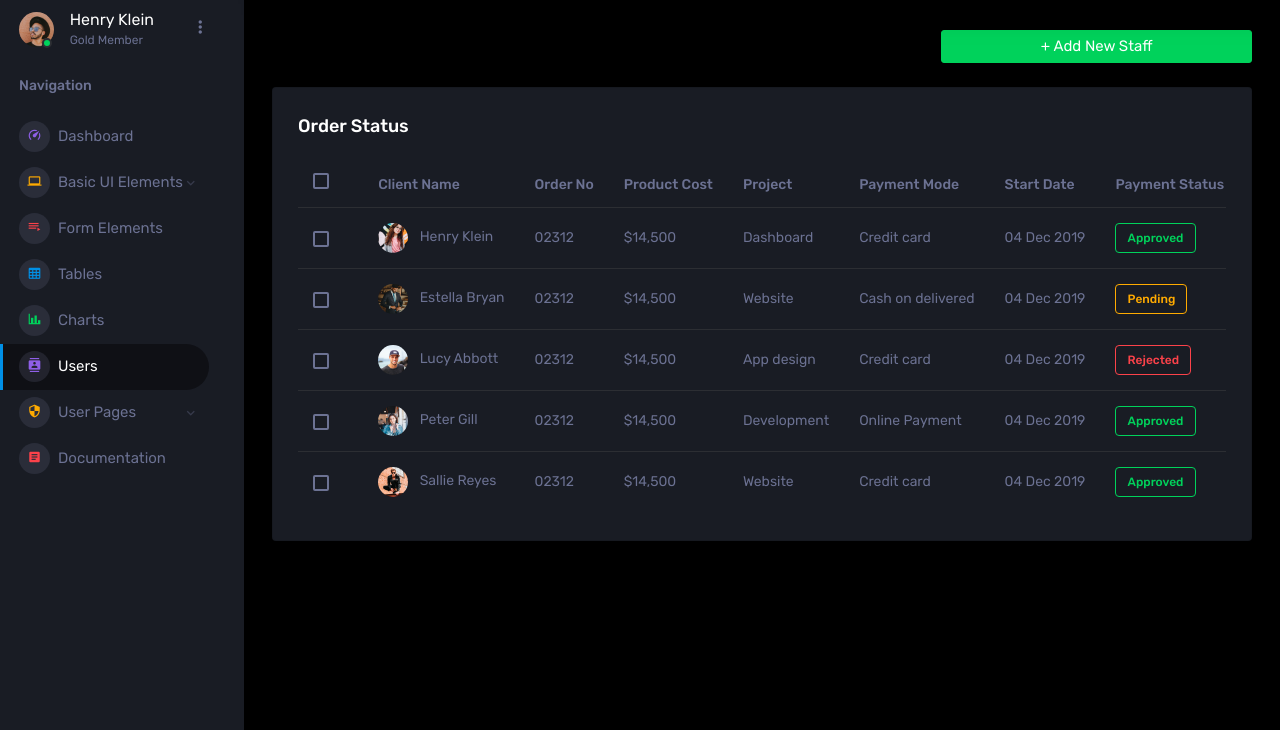
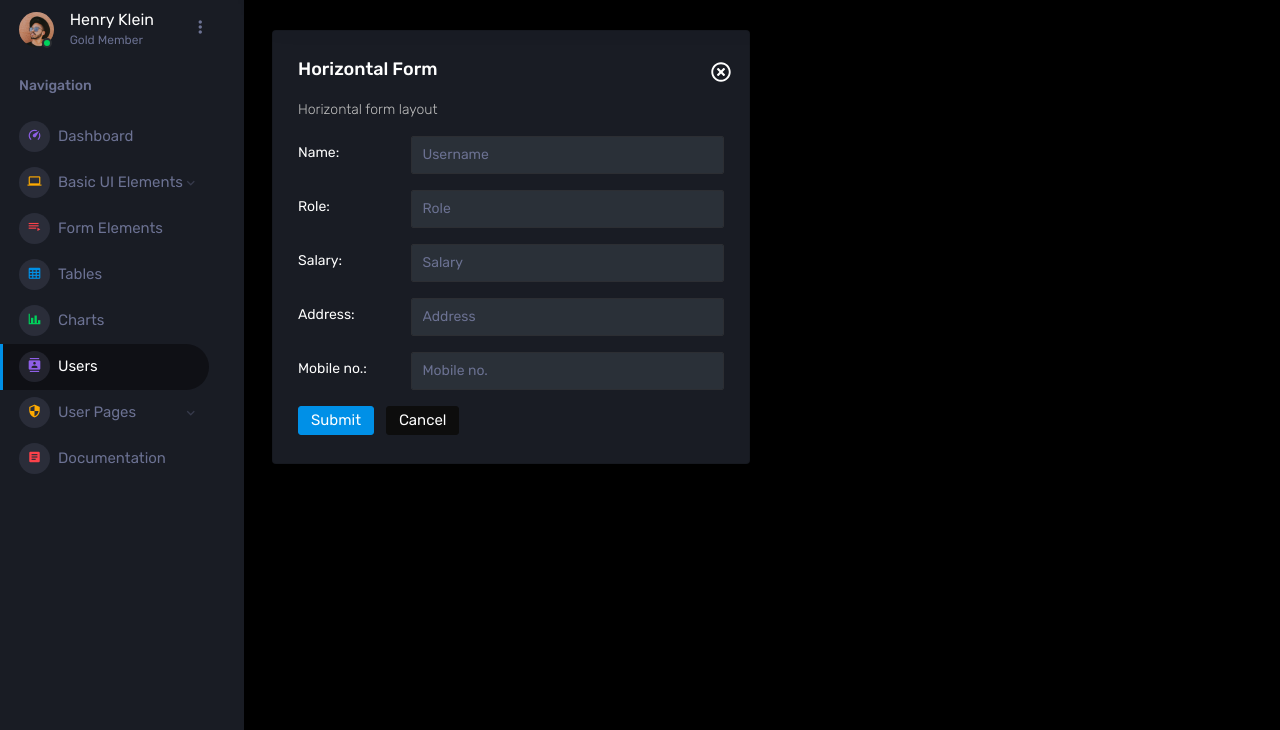
Before and after one commit to PathParakh/attendance, a Django app: page /user in a window 1280 px wide, after a click on "+ Add New Staff". Shown: the part 70-800 px from the top of the page. Run offline with Django 3.2, Linux system fonts and the light colour scheme; some libraries are stand-ins or nearby versions.

Commit message:
style changed form

```diff
--- a/salary/templates/salary/user.html
+++ b/salary/templates/salary/user.html
@@ -153,16 +153,51 @@
             <div class="col-md-6 grid-margin stretch-card">
                 <div class="card">
                     <div class="card-body">
-                        <h4 class="card-title">Horizontal Form</h4>
+                        <div class="row">
+                            <div class="col-11">
+                                <h4 class="card-title">Horizontal Form</h4>
+                            </div>
+                            <div class="col-1">
+                                <svg style="cursor: pointer; height: 20px" onclick="close_form()" aria-hidden="true" focusable="false" data-prefix="far" data-icon="times-circle" class="svg-inline--fa fa-times-circle fa-w-16" role="img" xmlns="http://www.w3.org/2000/svg" viewBox="0 0 512 512">
+                                    <path fill="currentColor"
+                                        d="M256 8C119 8 8 119 8 256s111 248 248 248 248-111 248-248S393 8 256 8zm0 448c-110.5 0-200-89.5-200-200S145.5 56 256 56s200 89.5 200 200-89.5 200-200 200zm101.8-262.2L295.6 256l62.2 62.2c4.7 4.7 4.7 12.3 0 17l-22.6 22.6c-4.7 4.7-12.3 4.7-17 0L256 295.6l-62.2 62.2c-4.7 4.7-12.3 4.7-17 0l-22.6-22.6c-4.7-4.7-4.7-12.3 0-17l62.2-62.2-62.2-62.2c-4.7-4.7-4.7-12.3 0-17l22.6-22.6c4.7-4.7 12.3-4.7 17 0l62.2 62.2 62.2-62.2c4.7-4.7 12.3-4.7 17 0l22.6 22.6c4.7 4.7 4.7 12.3 0 17z">
+                                    </path>
+                                </svg>
+                            </div>
+                        </div>
                         <p class="card-description"> Horizontal form layout </p>
                         <form class="forms-sample">
                             <div class="form-group row">
-                                <label for="exampleInputUsername2" class="col-sm-3 col-form-label">Email</label>
+                                <label for="exampleInputUsername2" class="col-sm-3 col-form-label">Name:</label>
                                 <div class="col-sm-9">
-                                    <input type="text" class="form-control" id="exampleInputUsername2" placeholder="Username">
+                                    <input type="text" name="name" id="name" class="form-control" id="exampleInputUsername2" placeholder="Username">
                                 </div>
                             </div>
                             <div class="form-group row">
+                                <label for="exampleInputUsername2" class="col-sm-3 col-form-label">Role:</label>
+                                <div class="col-sm-9">
+                                    <input type="text" name="role" id="role" class="form-control" id="exampleInputUsername2" placeholder="Role">
+                                </div>
+                            </div>
+                            <div class="form-group row">
+                                <label for="exampleInputUsername2" class="col-sm-3 col-form-label">Salary:</label>
+                                <div class="col-sm-9">
+                                    <input type="text" name="salary" id="salary" class="form-control" id="exampleInputUsername2" placeholder="Salary">
+                                </div>
+                            </div>
+                            <div class="form-group row">
+                                <label for="exampleInputUsername2" class="col-sm-3 col-form-label">Address:</label>
+                                <div class="col-sm-9">
+                                    <input type="text" name="address" id="address" class="form-control" id="exampleInputUsername2" placeholder="Address">
+                                </div>
+                            </div>
+                            <div class="form-group row">
+                                <label for="exampleInputUsername2" class="col-sm-3 col-form-label">Mobile no.:</label>
+                                <div class="col-sm-9">
+                                    <input type="text" name="number" id="number" class="form-control" id="exampleInputUsername2" placeholder="Mobile no.">
+                                </div>
+                            </div>
+                            <!-- <div class="form-group row">
                                 <label for="exampleInputEmail2" class="col-sm-3 col-form-label">Email</label>
                                 <div class="col-sm-9">
                                     <input type="email" class="form-control" id="exampleInputEmail2" placeholder="Email">
@@ -190,7 +225,7 @@
                             <div class="form-check form-check-flat form-check-primary">
                                 <label class="form-check-label">
                                     <input type="checkbox" class="form-check-input"> Remember me </label>
-                            </div>
+                            </div> -->
                             <button type="submit" class="btn btn-primary mr-2">Submit</button>
                             <button class="btn btn-dark">Cancel</button>
                         </form>
@@ -202,8 +237,14 @@
 </div>
 <script>
     function open_form() {
-        // document.getElementById('#form').style.display = 'block'
-        // document.getElementById('#users').style.display = 'none'
+        document.getElementById('form').style.display = 'block'
+        document.getElementById('users').style.display = 'none'
+        console.log("hi")
+    }
+
+    function close_form() {
+        document.getElementById('users').style.display = 'block'
+        document.getElementById('form').style.display = 'none'
         console.log("hi")
     }
 </script>
```
Also changed, not shown: 6 other files.
